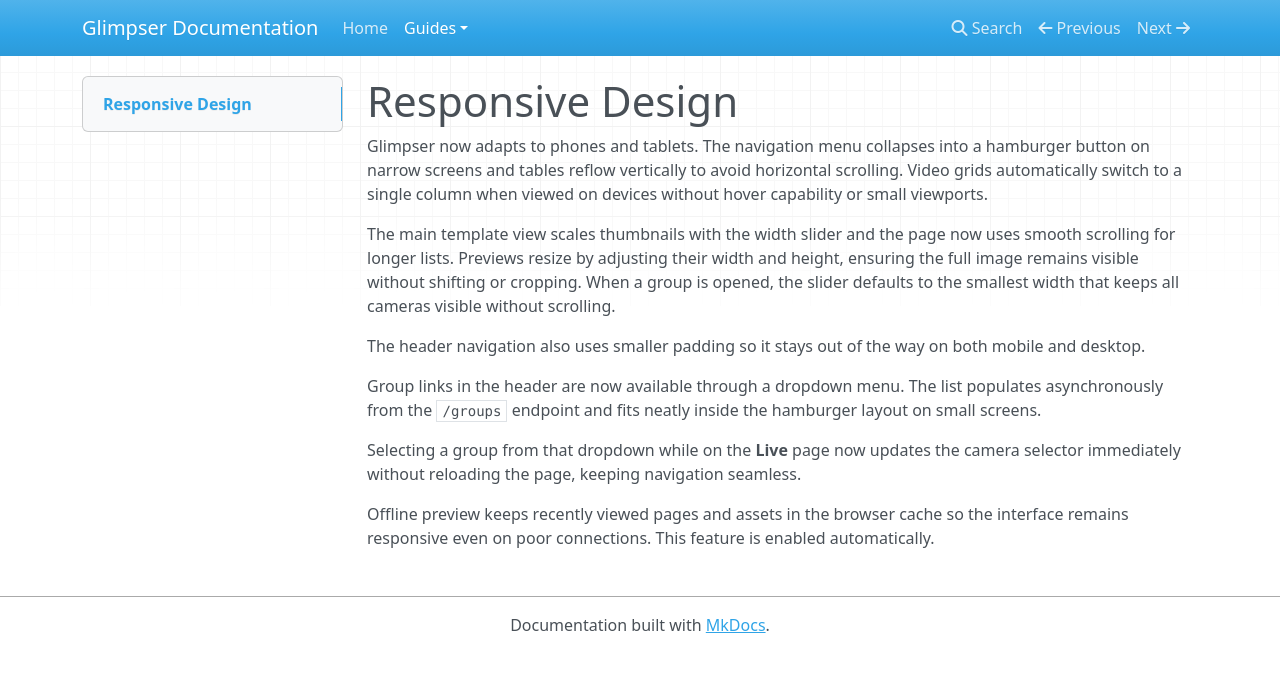
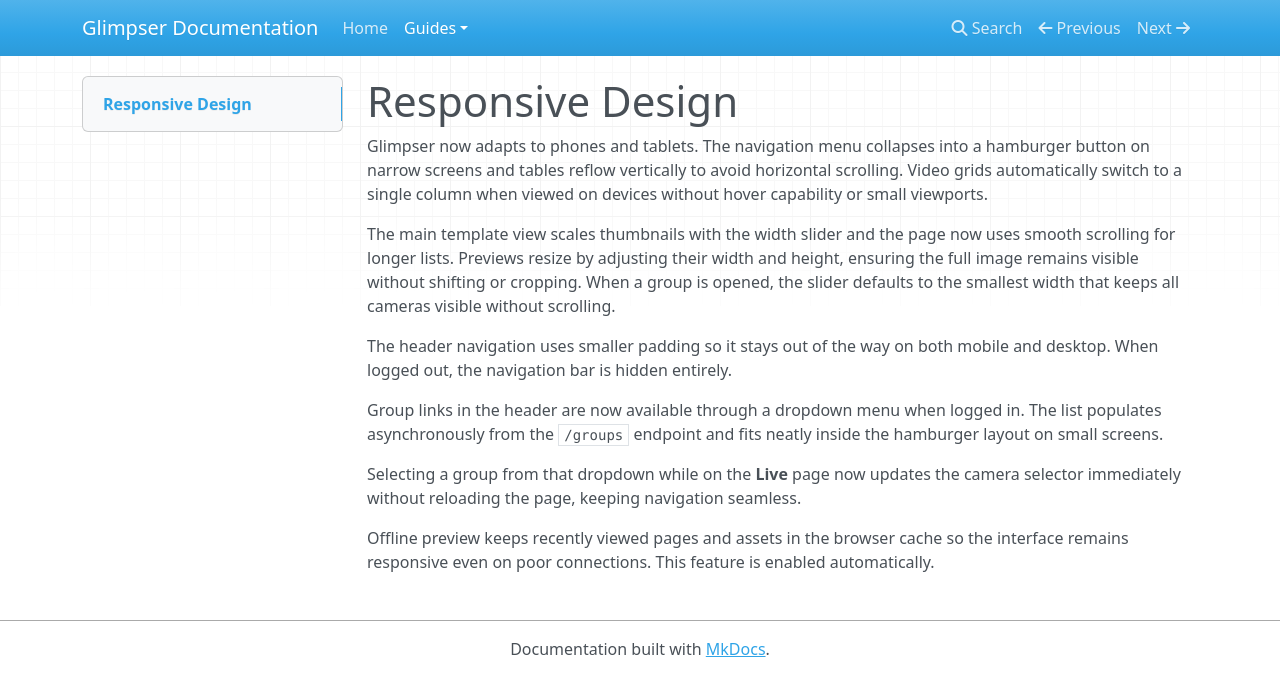
Before and after one commit to KristopherKubicki/glimpser, an MkDocs documentation site: the page built from docs/responsive_design.md, in a window 1280 px wide. Shown: the top 696 px of the page. Built offline with MkDocs 1.6.1, drawn with Linux system fonts in a browser that asks for light colours; nearby versions of some CDN libraries.

Commit message:
fix(nav): hide navbar until login

```diff
--- a/docs/responsive_design.md
+++ b/docs/responsive_design.md
@@ -4,11 +4,11 @@
 
 The main template view scales thumbnails with the width slider and the page now uses smooth scrolling for longer lists. Previews resize by adjusting their width and height, ensuring the full image remains visible without shifting or cropping. When a group is opened, the slider defaults to the smallest width that keeps all cameras visible without scrolling.
 
-The header navigation also uses smaller padding so it stays out of the way on both mobile and desktop.
+The header navigation uses smaller padding so it stays out of the way on both mobile and desktop. When logged out, the navigation bar is hidden entirely.
 
-Group links in the header are now available through a dropdown menu. The list
-populates asynchronously from the `/groups` endpoint and fits neatly inside the
-hamburger layout on small screens.
+Group links in the header are now available through a dropdown menu when logged
+in. The list populates asynchronously from the `/groups` endpoint and fits
+neatly inside the hamburger layout on small screens.
 
 Selecting a group from that dropdown while on the **Live** page now updates the
 camera selector immediately without reloading the page, keeping navigation
```
Also changed, not shown: 1 other file.
